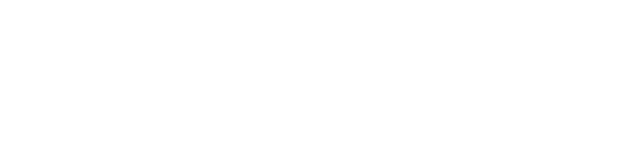
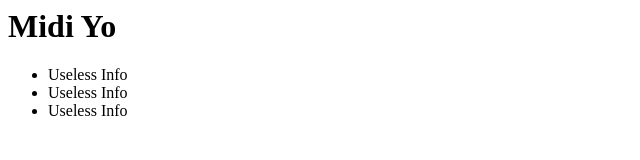
Before and after one commit to SimonHFrost/midi-yo, a website: page index.html in a window 1280 px wide. Shown: the whole page, without its empty margins (0-640 px from the left). Drawn offline with Linux system fonts and the light colour scheme.

Commit message:
add content to view

```diff
--- a/index.html
+++ b/index.html
@@ -3,6 +3,18 @@
     <title>Midi Yo</title>
   </head>
   <body>
+    <h1>
+      Midi Yo
+    </h1>
+    <div class='scene'>
+    </div>
+    <footer>
+      <ul>
+        <li> Useless Info </li>
+        <li> Useless Info </li>
+        <li> Useless Info </li>
+      </ul>
+    </footer>
     <script type="text/javascript" src='dist/bundle.js'></script>
   </body>
 </html>
```
